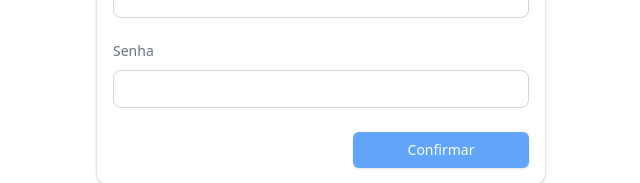
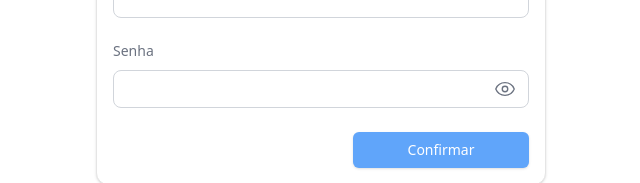
Before and after one commit to leonardosoares1/avaliacao_anselmo, a React (Vite) app in the folder admin/: page / in a window 1280 px wide. Shown: the part 380-563 px from the top of the page, without its empty margins (319-959 px from the left). Built offline with nearby package versions, Linux system fonts and the light colour scheme.

Commit message:
fix: correcoes

```diff
--- a/admin/src/pages/Auth/index.tsx
+++ b/admin/src/pages/Auth/index.tsx
@@ -88,7 +88,8 @@ const Auth = () => {
                     <Input
                       error={fieldState.error?.message}
                       label="Senha"
-                      maxLength={255}
+                      secure
+                      type="password"
                       {...field}
                     />
                   </FormControl>
```
